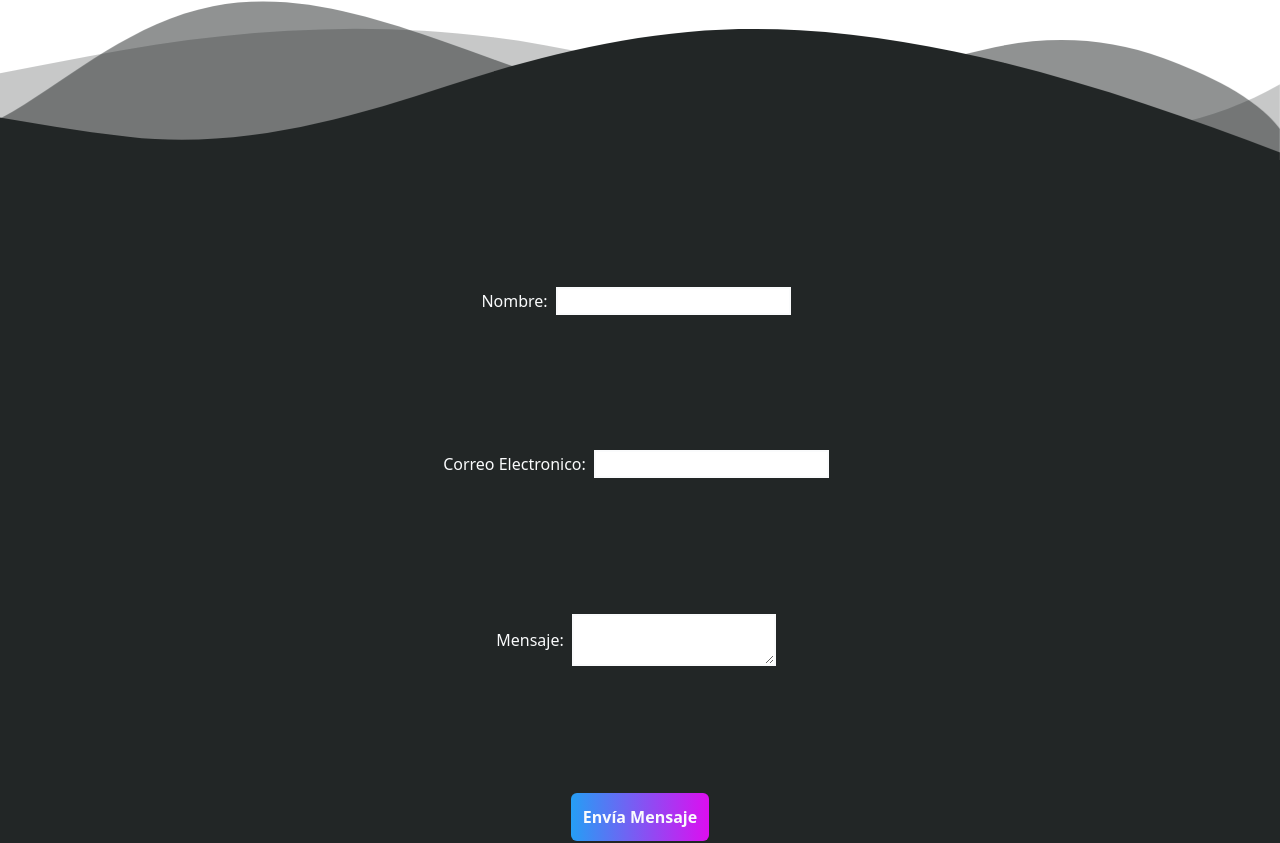
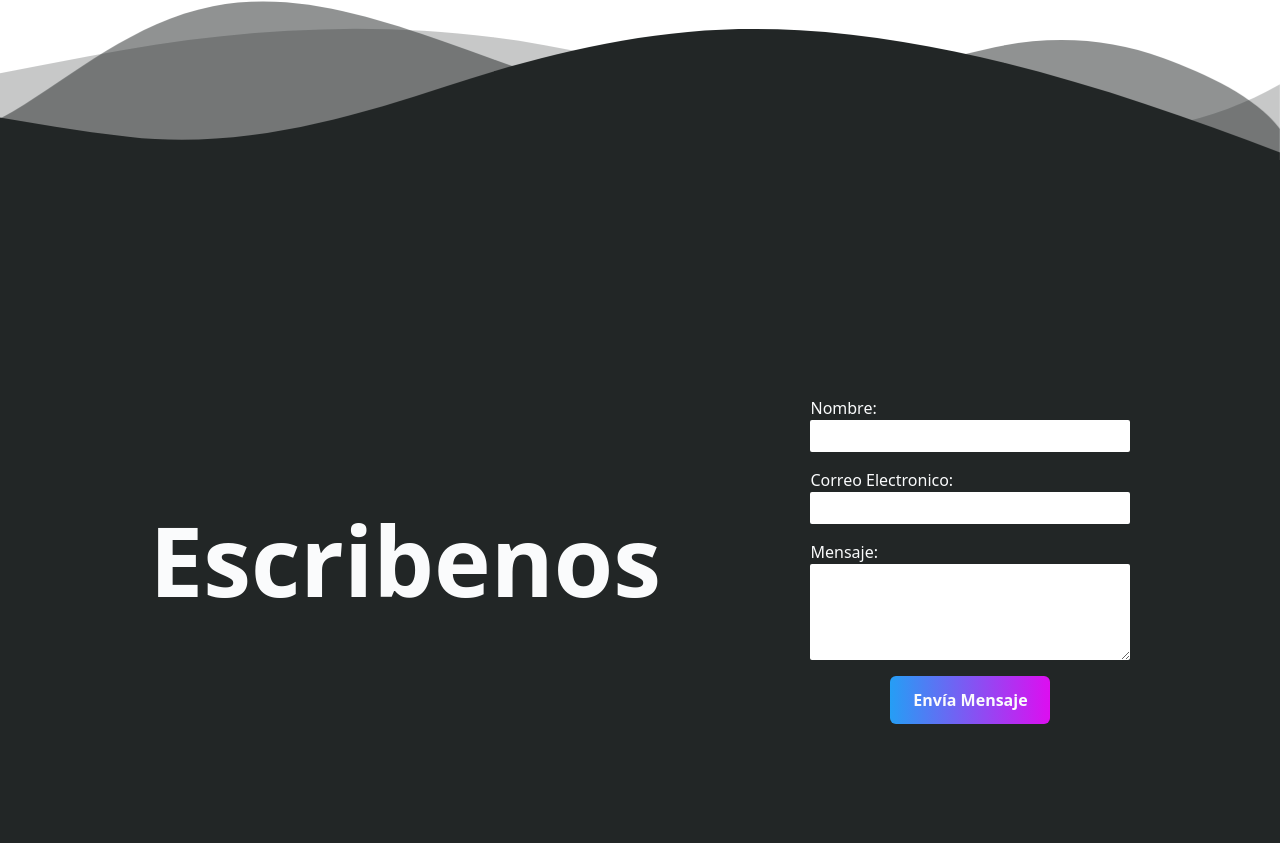
Before and after one commit to AngusGaukrogerDev/website-ingles-pal-mundo, a Vue app: page / in a window 1280 px wide. Shown: the part 4872-5715 px from the top of the page. Built offline with nearby package versions, Linux system fonts and the light colour scheme.

Commit message:
contact form

```diff
--- a/src/components/HomeElements/Contact.vue
+++ b/src/components/HomeElements/Contact.vue
@@ -7,31 +7,70 @@
             <path d="M0,0V5.63C149.93,59,314.09,71.32,475.83,42.57c43-7.64,84.23-20.12,127.61-26.46,59-8.63,112.48,12.24,165.56,35.4C827.93,77.22,886,95.24,951.2,90c86.53-7,172.46-45.71,248.8-84.81V0Z" class="shape-fill"></path>
             </svg>
         </div>
-        <section id="Escribenos" class="relative bg-fade1 text-texttone h-screen w-100 ">
-            <form id="contact-form"   @submit.prevent="formSubmit">
-                <div class=" h-screen w-100 flex flex-col justify-evenly items-center">
-                    <div class="flex flex-row justify-evenly items-center">
-                        <label class="" for="name">Nombre: </label>
-                        <input class="border-2 m-2" type="text" name="name" id="name" required="" >
+        <section id="Escribenos" class="relative bg-fade1 text-texttone flex flex-row justify-evenly items-center h-screen w-100 ">
+
+                    <div>
+                        <h2 class="text-texttone  sm:text-8xl text-2xl text-center font-bold py-2 ">Escribenos</h2>
+
                     </div>
-                    <div class="flex flex-row justify-evenly items-center">
-                        <label class="" for="email">Correo Electronico: </label>
-                        <input class="border-2 m-2"  type="email" name="email" id="email" required="" >
-                    </div>
-                    <div class="flex flex-row justify-evenly items-center">
-                        <label class="label" for="email">Mensaje:</label>
-                        <textarea class=" border-2 m-2" name="textarea" id="textarea" required="" ></textarea>
-                    </div>
-                    <button class="bg-gradient-to-r font-bold from-main to-highlight hover:scale-105 text-texttone rounded-md border-texttone p-3 border-5" type="submit" value="Send Message">Envía Mensaje</button>
-                </div>
+                    <form id="contact-form" class="flex flex-col w-1/4 space-y-4 justify-evenly "  @submit.prevent="formSubmit">
+                            <div class="flex flex-col justify-start">
+                                <label  for="name">Nombre: </label>
+                                <input class=" h-8 rounded-sm text-fade1" type="text" name="name" id="name" required="" v-model="formData.name" >
+                            </div>
+                            <div class="flex flex-col justify-start">
+                                <label class=" "  for="email">Correo Electronico: </label>
+                                <input class="text-fade1 h-8 rounded-sm"  type="email" name="email" id="email" required="" v-model="formData.email" >
+                            </div>
+                            <div class="flex flex-col justify-start">
+                                <label class=" " for="email">Mensaje:</label>
 
-        </form>
+                                <textarea class="text-fade1 h-24 rounded-sm" name="textarea" id="textarea" required="" v-model="formData.content"></textarea>
+
+                            </div>
+
+                        <div class="flex justify-center">
+                            <button class="bg-gradient-to-r w-1/2  font-bold from-main to-highlight hover:scale-105 text-texttone rounded-md border-texttone p-3 border-5" type="submit" value="Send Message">Envía Mensaje</button>
+                        </div>
+                        <span class="text-green-500" v-show="showSuccess">Your message has been sent!</span>
+                        <span class="text-red-500" v-show="showError">Error! Your message has not been sent!</span>
+                    </form>
+
         </section>
     </div>
 </template>
 
 <script setup>
-import ContactForm from '../UIElements/ContactForm.vue';
+
+    import {ref} from 'vue';
+    import axios from 'axios';
+
+    let formData = {
+        name: '',
+        email: '',
+        content: '',
+        subject: 'InglésPalMundo - Contact Form',
+    }
+
+    let showSuccess = ref(false);
+    let showError = ref(false);
+
+
+    function formSubmit()
+    {
+        axios.post("https://mail.brth.uk:1234/api/v1/form/inglespalmundo", formData)
+        .then((res) => {
+            showSuccess.value = true
+        })
+        .catch((error) => {
+            showError.value = false
+        })
+        .finally(() => {
+            formData.name.value = ''
+            formData.email.value = ''
+            formData.content.value = ''
+        });
+    }
 
 
 </script>
```
